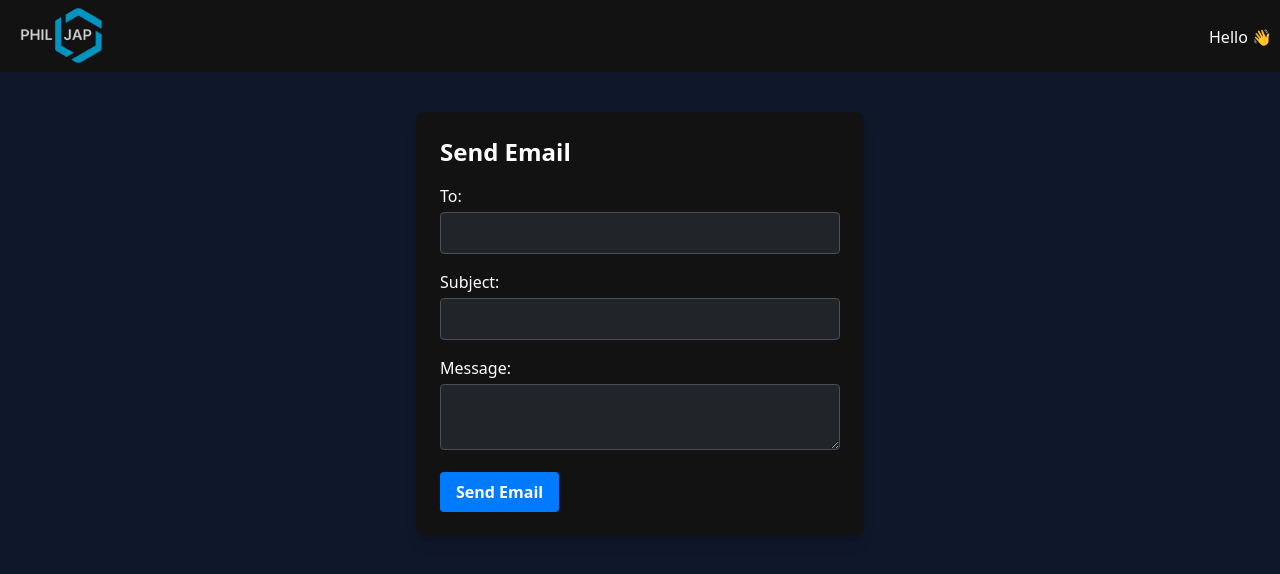
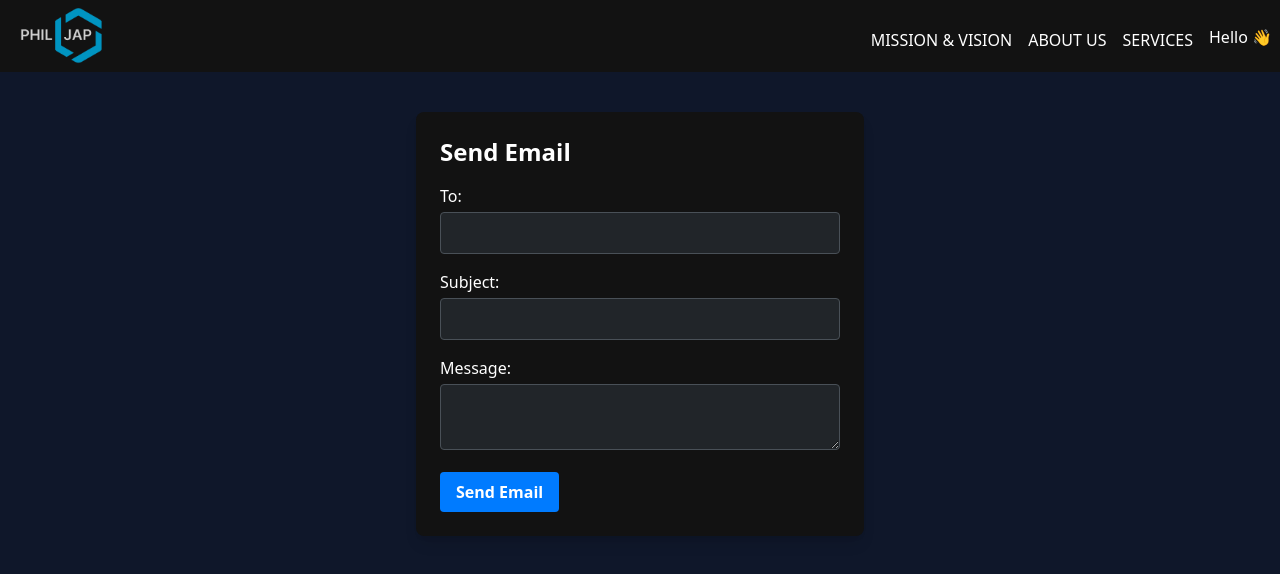
Before and after one commit to rubszz/philjap-client, a React (Vite) app in the folder client/: page /contact in a window 1280 px wide. Shown: the top 574 px of the page. Built offline with nearby package versions, Linux system fonts and the light colour scheme; no server answers.

Commit message:
latest update

```diff
--- a/client/src/components/ClientNavbar.jsx
+++ b/client/src/components/ClientNavbar.jsx
@@ -62,10 +62,19 @@ const ClientNavbar = () => {
         <img src={logo} alt="Philjap Logo" className="w-[82px] ml-3"/>
       </a>
     </div>
-    <div className="flex flex-row gap-4 font-medium">
-    <a href="/dashboard-user" className="self-center mx-auto">
-        <span className=' pt-4 font-medium text-white align-middle'>Hello {firstName} 👋</span>
-    </a>
+    <div className="flex flex-row gap-4 font-medium text-white">
+      <a href="#missionvision" className="pt-5 font-medium mx-auto hover:text-violet-500">
+          MISSION & VISION
+      </a>
+      <a href="#aboutus" className="pt-5 font-medium mx-auto hover:text-violet-500">
+          ABOUT US
+      </a>
+      <a href="/services" className="pt-5 font-medium mx-auto hover:text-violet-500">
+          SERVICES
+      </a>
+      <a href="/dashboard-user" className="self-center mx-auto">
+          <span className=' pt-4 font-medium text-white align-middle'>Hello {firstName} 👋</span>
+      </a>
       {user ?
         ( <Menu logout={logout} /> ) :
         ( null )
--- a/client/src/components/HomeNav.jsx
+++ b/client/src/components/HomeNav.jsx
@@ -8,9 +8,6 @@ const HomeNav = () => {
             <img src={logo} alt="Philjap Logo" className="m-4"/>
         </a>
         <div className="flex flex-row justify-between gap-8">
-            <a href="/login" className="pt-8 font-medium mx-auto hover:text-violet-500">
-                LOGIN
-            </a>
             <a href="#missionvision" className="pt-8 font-medium mx-auto hover:text-violet-500">
                 MISSION & VISION
             </a>
@@ -20,6 +17,9 @@ const HomeNav = () => {
             <a href="/services" className="pt-8 font-medium mx-auto hover:text-violet-500">
                 SERVICES
             </a>
+            <a href="/login" className="pt-8 font-medium mx-auto hover:text-violet-500">
+                LOGIN
+            </a>
         </div>
     </div>
   )
```
